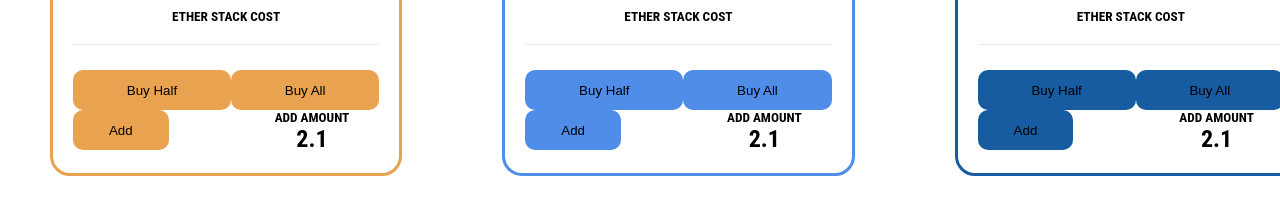
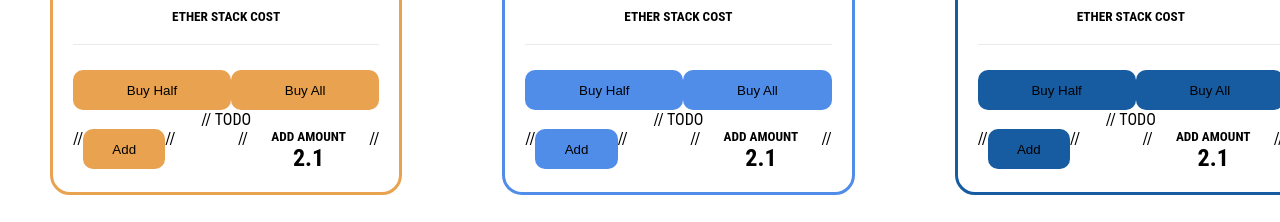
Before and after one commit to agjs/stackcoin-widget, a React (Create React App) app: page / in a window 1280 px wide. Shown: the part 416-638 px from the top of the page. Built offline with nearby package versions, Linux system fonts and the light colour scheme; some icons are missing.

Commit message:
2 files modified

```diff
--- a/components/StackWidget/index.jsx
+++ b/components/StackWidget/index.jsx
@@ -1,4 +1,4 @@
-import React from "react";
+import React, { useState } from "react";
 import { UpArrow, DownArrow } from "@styled-icons/boxicons-regular";
 import { Bitcoin } from "@styled-icons/boxicons-logos";
 import { Ethereum } from "@styled-icons/fa-brands";
@@ -36,7 +36,10 @@ const StackWidgetAddAmountControls = () => {
   );
 };
 
-const StackWidget = ({
+const StackWidget = props => {
+  const [state, setState] = useState(props.stack);
+
+  const {
     name,
     stack_level,
     ether_profit,
@@ -44,7 +47,8 @@ const StackWidget = ({
     instance,
     portions,
     ether_stack_cost
-}) => {
+  } = props.stack;
+
   const getStackLogo = name => {
     switch (name) {
       case "Bitcoin Stack":
@@ -115,10 +119,12 @@ const StackWidget = ({
           <StackWidgetButton>Buy Half</StackWidgetButton>
           <StackWidgetButton>Buy All</StackWidgetButton>
         </div>
+        // TODO
         <div className="sc-stack-widget__footer__row">
-          <StackWidgetButton>Add</StackWidgetButton>
-          <StackWidgetAddRemoveControls />
-          <StackWidgetAddAmountControls />
+          // <StackWidgetButton>Add</StackWidgetButton>
+          // <StackWidgetAddRemoveControls />
+          // <StackWidgetAddAmountControls />
+          //
         </div>
       </div>
     </div>
--- a/src/App.js
+++ b/src/App.js
@@ -9,7 +9,7 @@ export default function App() {
   return (
     <div className="stack-grid">
       {Dummy.stacks.map(stack => (
-        <StackWidget {...stack} />
+        <StackWidget stack={stack} />
       ))}
     </div>
   );
```
Lines whose indentation alone changed are shown as unchanged.
